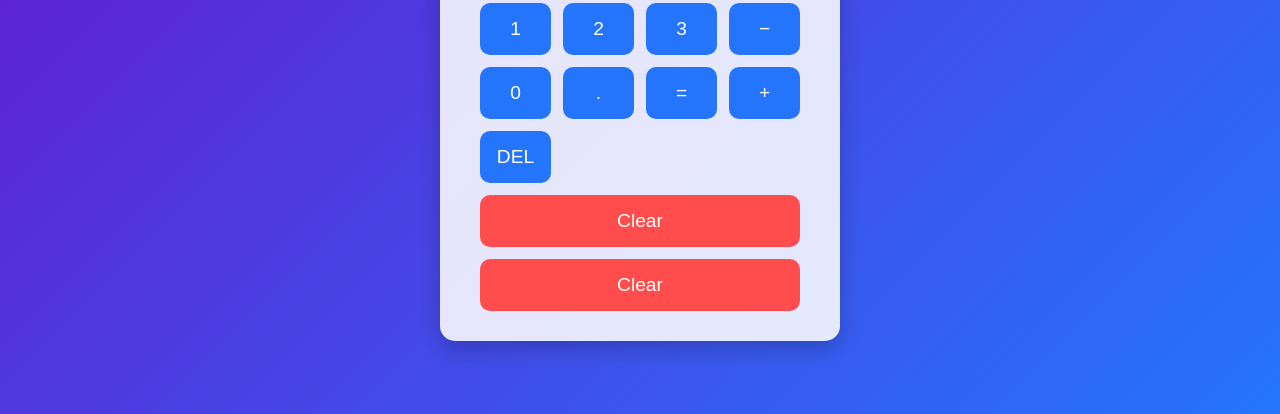
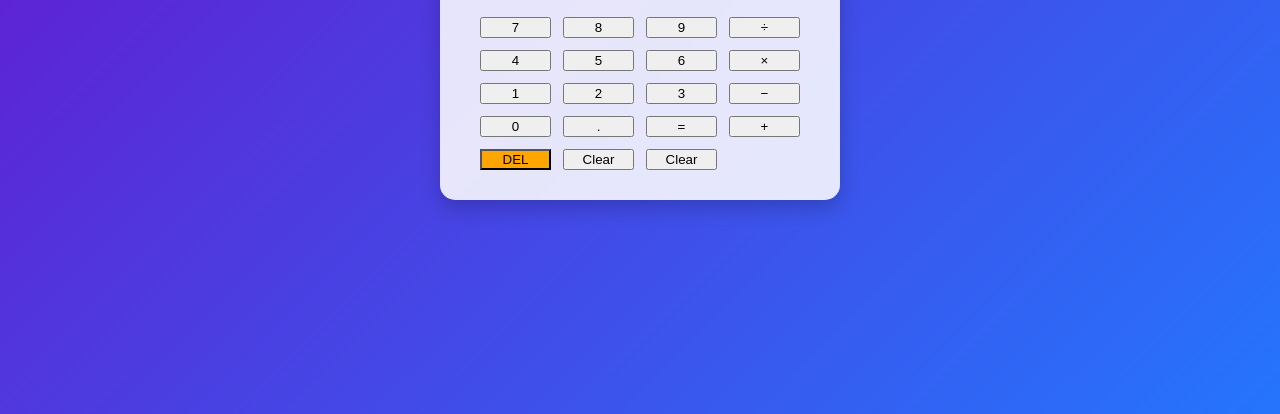
Before and after one commit to skater80/collab-ci-demo, a plain HTML site: page index.html in a window 1280 px wide. Shown: the part 386-800 px from the top of the page. Drawn offline with Linux system fonts and the light colour scheme.

Commit message:
Add DEL button in UI and style it

```diff
--- a/style.css
+++ b/style.css
@@ -39,28 +39,14 @@ body {
     display: grid;
     grid-template-columns: repeat(4, 1fr);
     gap: 12px;
+    /* No change needed if buttons fit in grid */
   }
 
-  button {
-    padding: 15px 0;
-    font-size: 1.2rem;
-    border: none;
-    border-radius: 10px;
-    background-color: #2575fc;
-    color: white;
-    cursor: pointer;
-    transition: background-color 0.3s ease;
+  /* Style the DEL button similar to Clear but with different color */
+  #delete {
+    background-color: #ffa500; /* orange */
   }
 
-  button:hover {
-    background-color: #6a11cb;
+  #delete:hover {
+    background-color: #cc8400;
   }
-
-  #clear {
-    grid-column: span 4;
-    background-color: #ff4d4d;
-  }
-
-  #clear:hover {
-    background-color: #cc0000;
-  }
```
